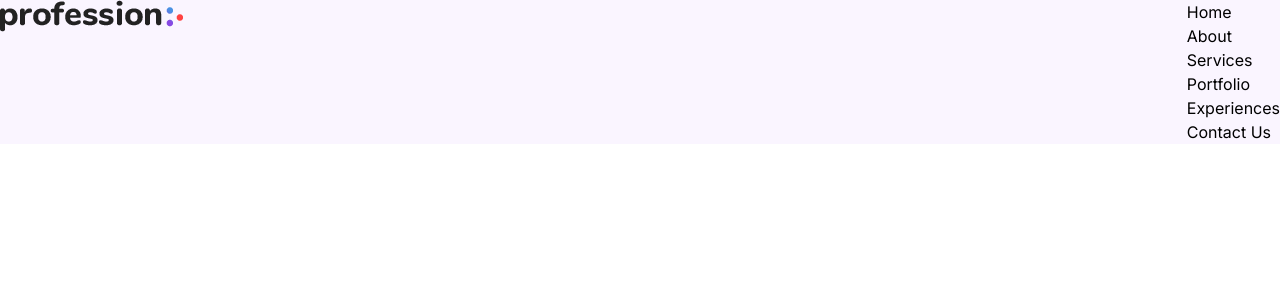
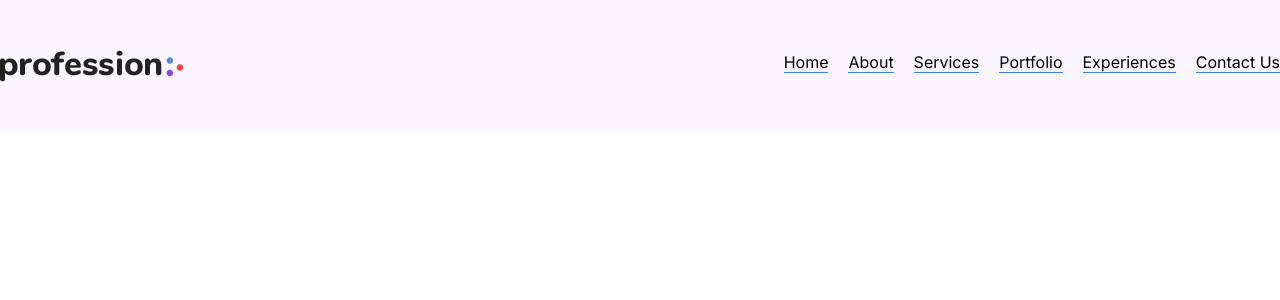
Before and after one commit to dishowrov/NextJS-Learning, a Next.js app: page / in a window 1280 px wide. Shown: the top 300 px of the page. Built offline with nearby package versions, Linux system fonts and the light colour scheme.

Commit message:
header ses

```diff
--- a/src/app/components/Header.jsx
+++ b/src/app/components/Header.jsx
@@ -6,7 +6,7 @@ import siteLogo from "/src/app/img/logo-dark.png";
 function Header() {
     return (
         <header>
-            <div className="bg-purple-50">
+            <div className="bg-purple-50 py-[50px]">
                 <div className="container m-auto">
                     <div className="flex justify-between">
 
@@ -18,28 +18,28 @@ function Header() {
                         {/* Right */}
                         <div>
                             <ul>
-                                <li>
-                                    <Link href={"#"}> Home </Link>
+                                <li className="inline-block ml-5">
+                                    <Link href={"#"} className="active:text-red-200 border-b border-blue-500"> Home </Link>
                                 </li>
 
-                                <li>
-                                    <Link href={"#"}> About </Link>
+                                <li className="inline-block ml-5">
+                                    <Link href={"#"} className="active:text-red-200 border-b border-blue-500"> About </Link>
                                 </li>
 
-                                <li>
-                                    <Link href={"#"}> Services </Link>
+                                <li className="inline-block ml-5">
+                                    <Link href={"#"} className="active:text-red-200 border-b border-blue-500"> Services </Link>
                                 </li>
 
-                                <li>
-                                    <Link href={"#"}> Portfolio </Link>
+                                <li className="inline-block ml-5">
+                                    <Link href={"#"} className="active:text-red-200 border-b border-blue-500"> Portfolio </Link>
                                 </li>
 
-                                <li>
-                                    <Link href={"#"}> Experiences </Link>
+                                <li className="inline-block ml-5">
+                                    <Link href={"#"} className="active:text-red-200 border-b border-blue-500"> Experiences </Link>
                                 </li>
 
-                                <li>
-                                    <Link href={"#"}> Contact Us </Link>
+                                <li className="inline-block ml-5">
+                                    <Link href={"#"} className="active:text-red-200 border-b border-blue-500"> Contact Us </Link>
                                 </li>
 
                             </ul>
```
